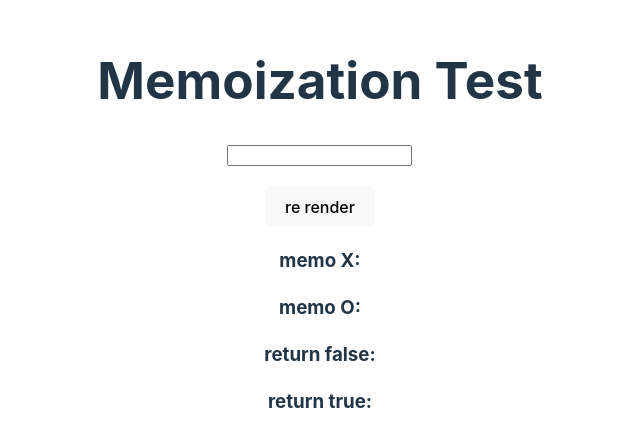
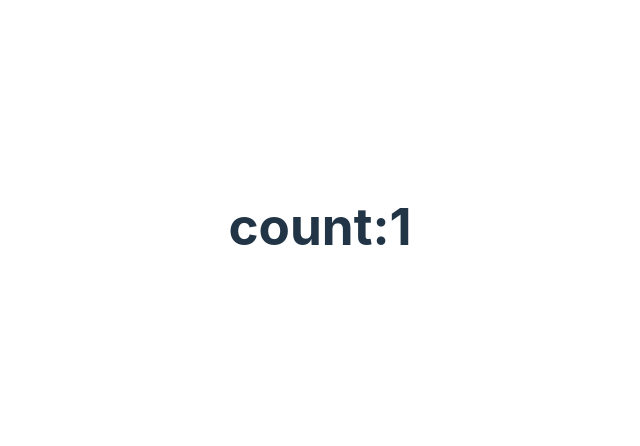
Before and after one commit to DataCodeLiteracy/wanted_study, a React (Vite) app: page / in a window 1280 px wide. Shown: the part 174-620 px from the top of the page, without its empty margins (320-960 px from the left). Built offline with nearby package versions, Linux system fonts and the light colour scheme.

Commit message:
study: useEffect의 잘못된 예시
* useEffect
  - 의존성 배열에 값을 전달하지 않았을 때의 잘못된 예시..

2023.07.26

```diff
--- a/src/App.jsx
+++ b/src/App.jsx
@@ -3,6 +3,7 @@ import Transversal from '../src/internship/8th/Transversal'
 import ReactMemo from './HOC/ReactMemo'
 import Dependency from './internship/8th/Dependency/Dependency'
 import Dependency_Auth from './internship/8th/Dependency/Dependency_Auth'
+import UseEffectStudy from './internship/8th/useEffect_study'
 
 const App = () => {
   return (
@@ -12,7 +13,8 @@ const App = () => {
       {/* <Dependency_Auth />
       <br />
       <Dependency /> */}
-      <ReactMemo />
+      {/* <ReactMemo /> */}
+      <UseEffectStudy />
     </>
   )
 }
--- /dev/null
+++ b/src/internship/8th/useEffect_study.jsx
@@ -0,0 +1,24 @@
+import React, { useState, useEffect } from 'react'
+import '../../App.css'
+
+const UseEffectStudy = () => {
+  const [count, setCount] = useState(0)
+
+  useEffect(() => {
+    const intervalID = setInterval(() => {
+      console.log('interval exec')
+      console.log('count: ', count)
+      setCount(count + 1)
+    }, 1000)
+
+    return () => clearInterval(intervalID)
+  }, []) // 의존성 배열에 count를 전달하지 않았기 때문에 원하는 결과가 나타나지 않는다.
+
+  return (
+    <div>
+      <h1>count:{count}</h1>
+    </div>
+  )
+}
+
+export default UseEffectStudy
```
